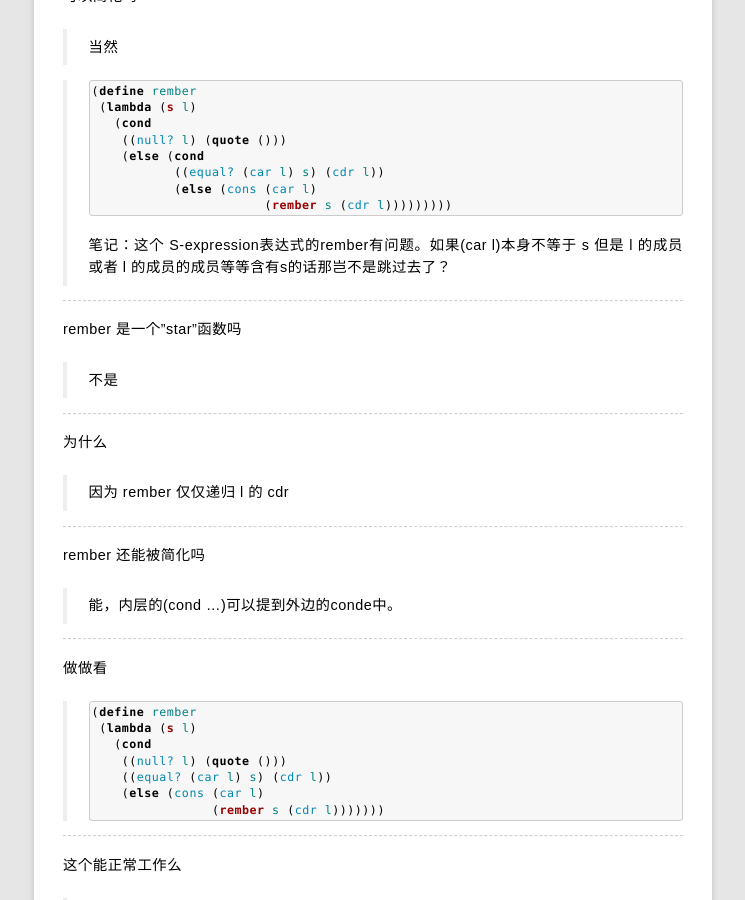
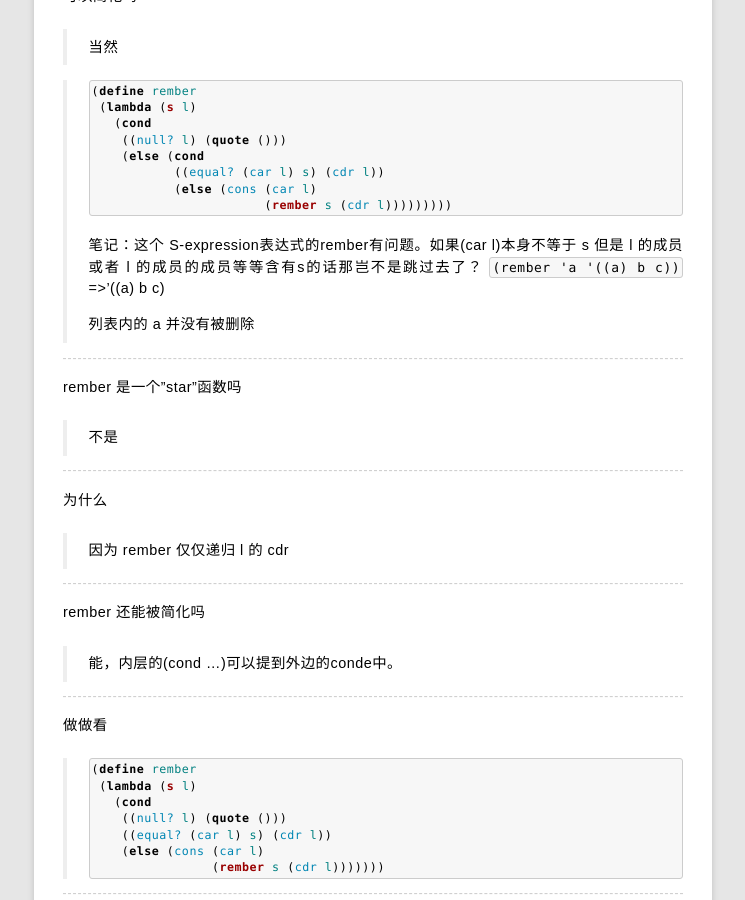
Before and after one commit to rhuichao/uternet.github.io, a Jekyll site: the page built from TLS/05.md, in a window 1280 px wide and 900 px high, scrolled down 13157 px. Shown: the whole window, without its empty margins (267-1012 px from the left). Built offline with Jekyll 4.4.1, drawn with Linux system fonts in a browser that asks for light colours; some web fonts are replaced; Markdown is read by kramdown in place of the engine named in the settings.

Commit message:
new document posted

````diff
--- a/TLS/05.md
+++ b/TLS/05.md
@@ -796,6 +796,10 @@ equal?询问了足够的问题了吗
 >```
 >
 >笔记：这个 S-expression表达式的rember有问题。如果(car l)本身不等于 s 但是 l 的成员或者 l 的成员的成员等等含有s的话那岂不是跳过去了？
+>`(rember 'a '((a) b c))`
+>=>'((a) b c)
+>
+>列表内的 a 并没有被删除
 
 ------------------
 
````
